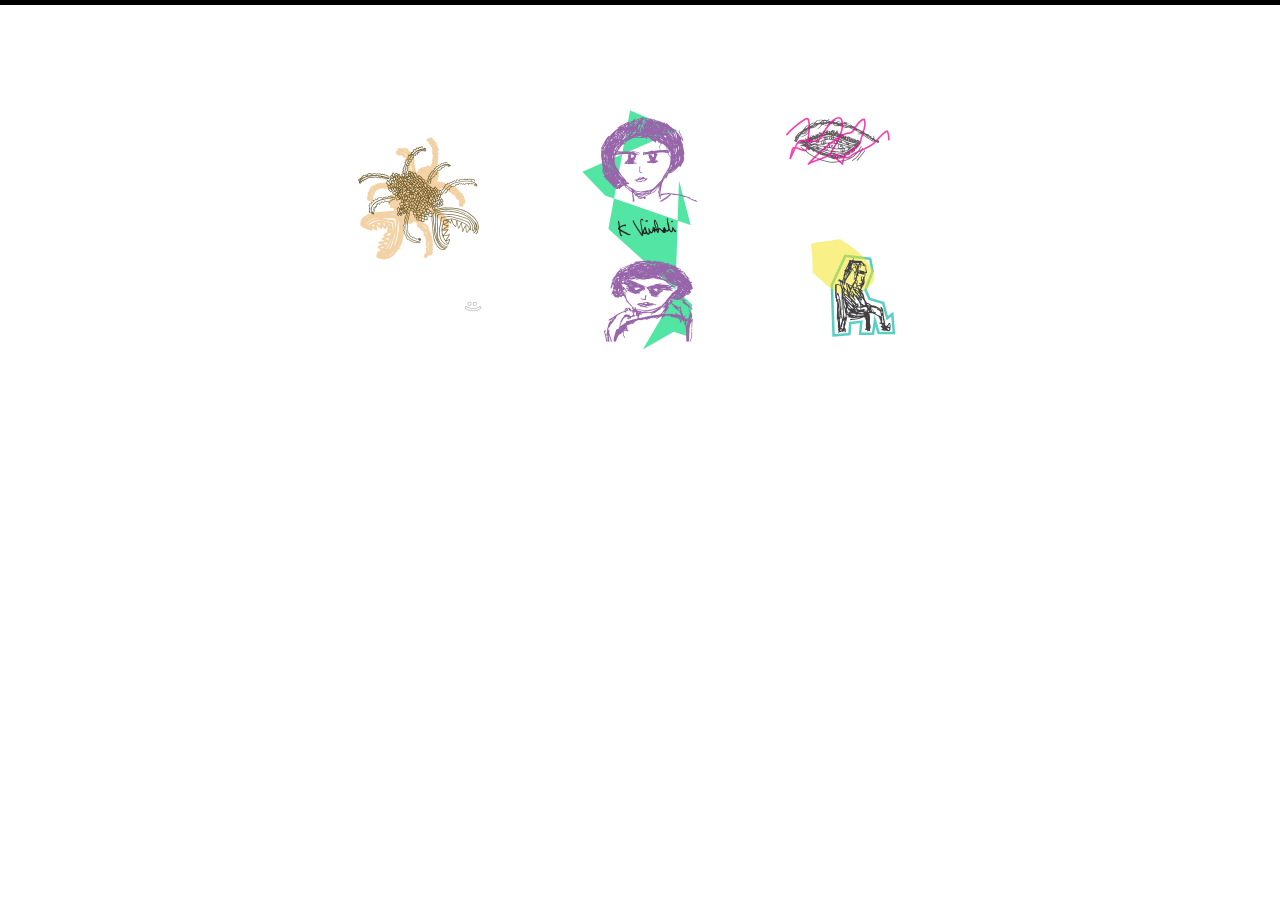
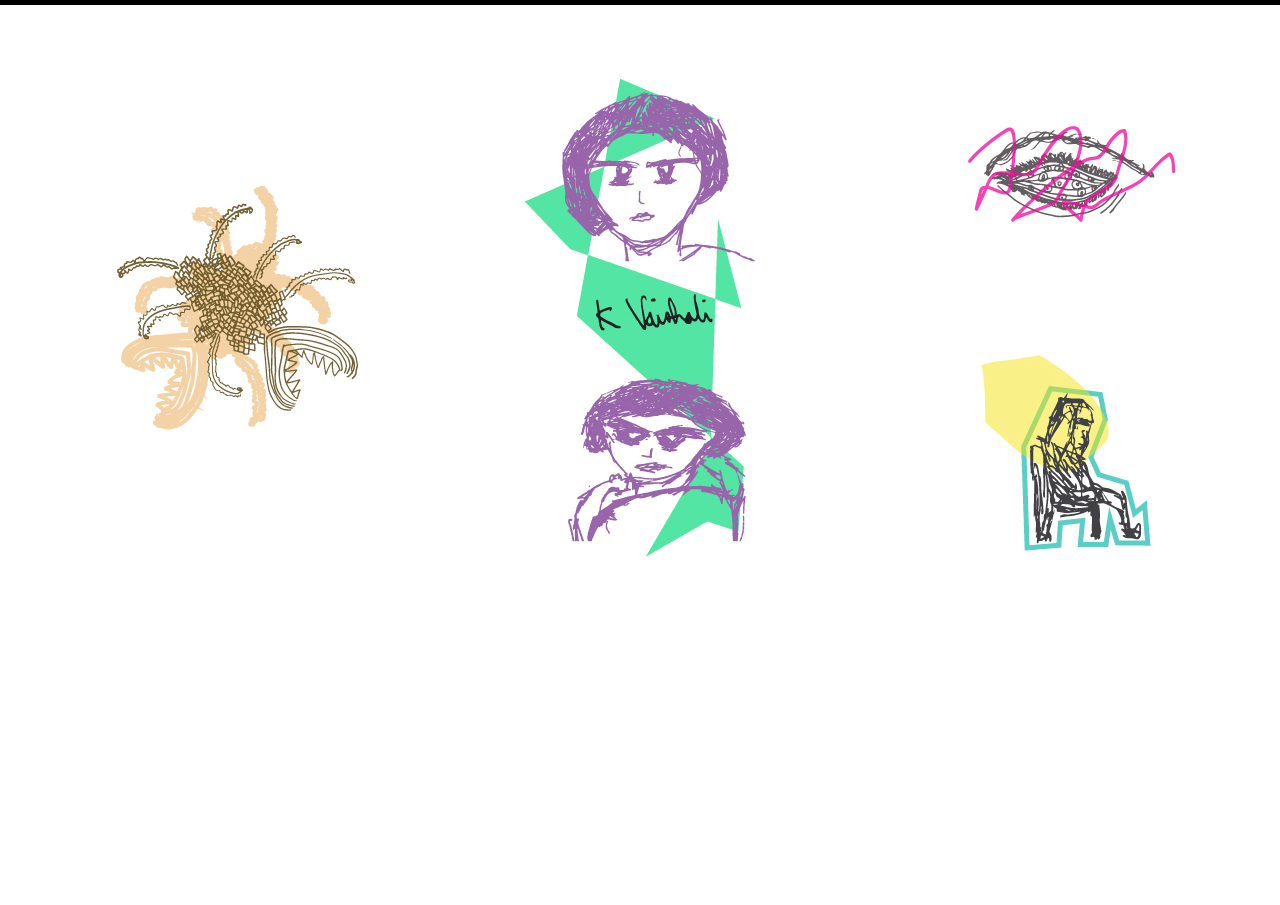
Before and after one commit to vaishk/vaishk.github.io, a Jekyll site: the page built from index.html, in a window 1280 px wide. Built offline with Jekyll 4.4.1, drawn with Linux system fonts in a browser that asks for light colours; nearby versions of some CDN libraries; some web fonts are replaced.

Commit message:
new design

```diff
--- a/_layouts/index.html
+++ b/_layouts/index.html
@@ -5,6 +5,17 @@
 <!--[if gt IE 8]><!--> <html class="no-js" lang="en"><!--<![endif]-->
 <head>
 {% include head.html %}
+<style type="text/css">
+	.entry-content {
+		max-width: 1280px !important;
+		margin-top: -50px;
+	}
+
+	body {
+		overflow: hidden;
+	}
+
+</style>
 </head>
 
 <body id="page">
```
Also changed, not shown: images/main-b.jpg.
